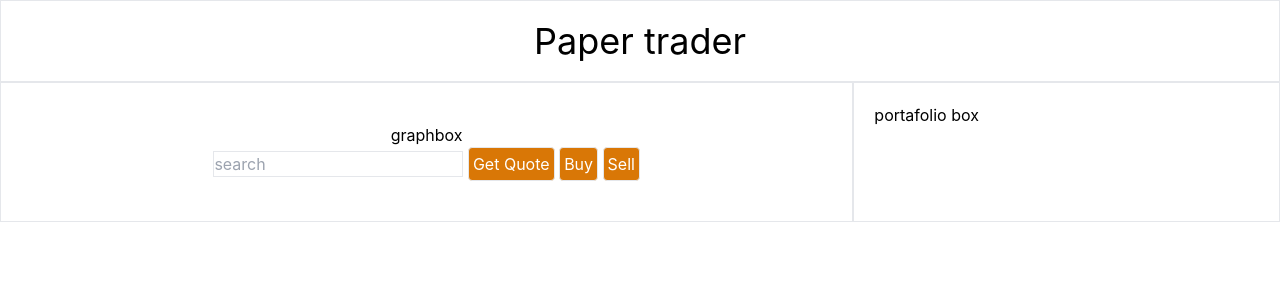
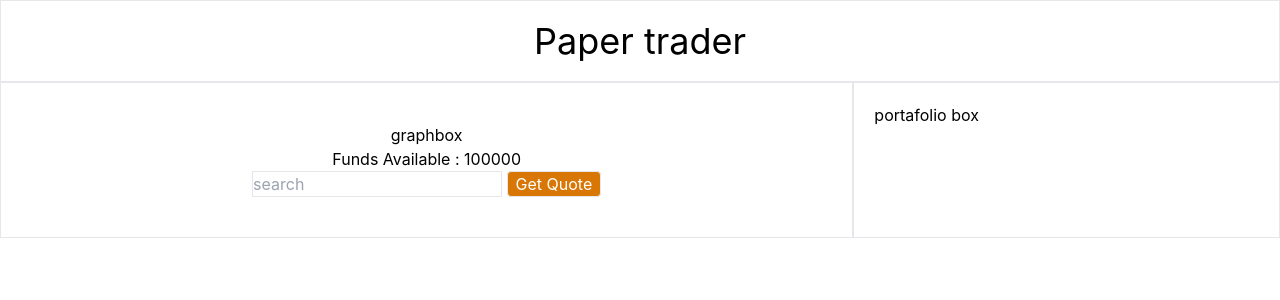
Before and after one commit to prodigos/papertradingproject4, a React (Create React App) app in the folder paper-trading-app/: page / in a window 1280 px wide. Shown: the top 300 px of the page. Built offline with nearby package versions, Linux system fonts and the light colour scheme.

Commit message:
added selected stock , but sell buttons and grabbed input value

```diff
--- a/paper-trading-app/src/components/GraphBox.js
+++ b/paper-trading-app/src/components/GraphBox.js
@@ -1,16 +1,67 @@
-import React from 'react';
+// import React from "react";
+import { useState } from "react";
 
 const GraphBox = () => {
+  const [funds, setFunds] = useState(100000);
+  const [searchStockStr, setSearchStockStr] = useState("");
+  const [selectedStock, setSelectedStock] = useState("");
 
-    return (
-        <div className={'w-2/3 border p-10'}>
-            <h1>graphbox</h1>
-            <input type="text" placeholder="search" className={'border'}/>
-            &nbsp;<button className={'border border-teal-400 p-1 text-white bg-yellow-600 rounded'}>Get Quote</button>
-            &nbsp;<button className={'border border-teal-400 p-1 text-white bg-yellow-600 rounded'}>Buy</button>
-            &nbsp;<button className={'border border-teal-400 p-1 text-white bg-yellow-600 rounded'}>Sell</button>
+  const getQuote = async () => {
+    setSelectedStock(searchStockStr);
+    console.log(
+      "get Quote was clicked! also the value of the search is: ",
+      searchStockStr
+    );
+    setSearchStockStr(" ");
+  };
+  const onInputChange = async (event) => {
+    // console.log(event.currentTarget.value);
+    setSearchStockStr(event.currentTarget.value);
+  };
+
+  return (
+    <div className={"w-2/3 border p-10"}>
+      <h1>graphbox</h1>
+      <h1>Funds Available : {funds}</h1>
+      <input
+        type={"text"}
+        placeholder="search"
+        className={"border"}
+        onChange={onInputChange}
+        value={searchStockStr}
+      />
+      &nbsp;
+      <button
+        className={
+          "border border-teal-500 pl-2 pr-2 text-white bg-yellow-600 rounded"
+        }
+        onClick={getQuote}
+      >
+        Get Quote
+      </button>
+      {selectedStock && (
+        <div>
+          <p>Stock Selected = {selectedStock}</p>
+
+          <button
+            className={
+              "border border-teal-400 p-1 text-white bg-yellow-600 rounded"
+            }
+          >
+            Buy
+          </button>
+
+          <button
+            className={
+              "border border-teal-400 p-1 text-white bg-yellow-600 rounded"
+            }
+          >
+            Sell
+          </button>
         </div>
-    )
-}
+      )}
+    </div>
+  );
+};
 
 export default GraphBox;
```
Also changed, not shown: 1 other file (tests, documents, lock files or other folders).
